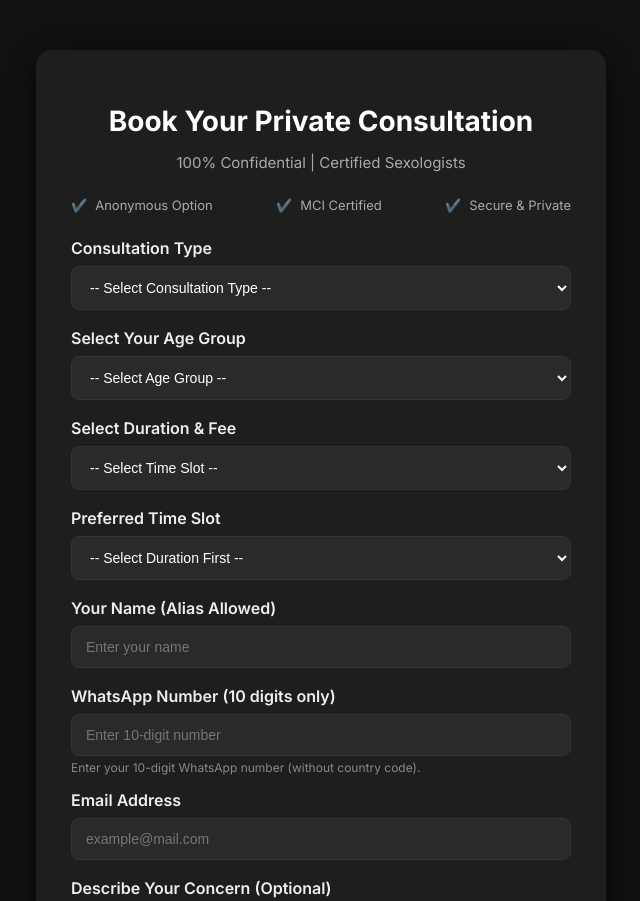
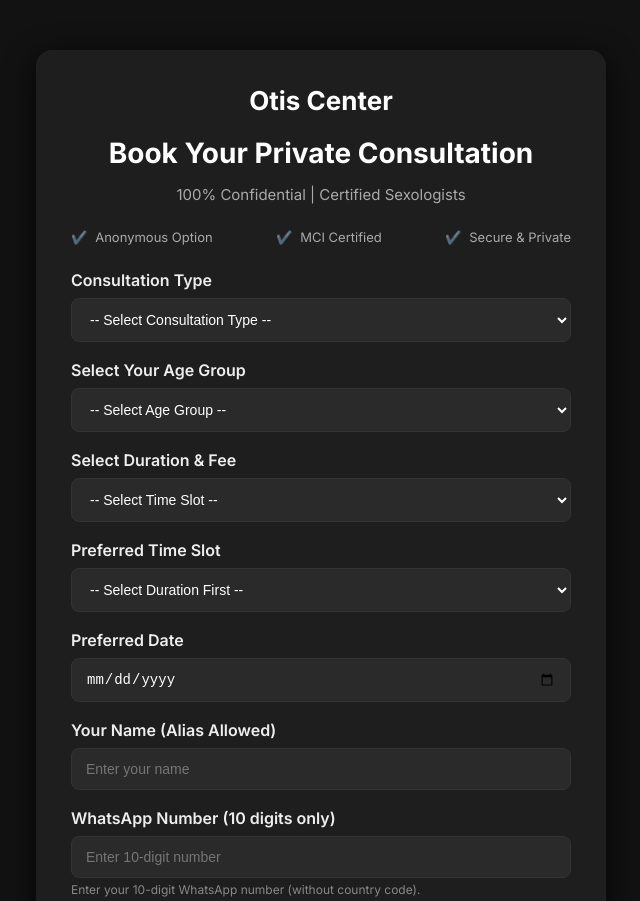
Before and after one commit to bhattsachin941712/otis-booking-page, a plain HTML site: page index.html in a window 1280 px wide. Shown: the top 901 px of the page, without its empty margins (319-959 px from the left). Drawn offline with Linux system fonts and the light colour scheme.

Commit message:
Update index.html
Added date option and brand name

```diff
--- a/index.html
+++ b/index.html
@@ -26,6 +26,17 @@
       box-shadow: 0 8px 30px rgba(0, 0, 0, 0.8);
     }
 
+    .brand-header {
+      text-align: center;
+      margin-bottom: 20px;
+    }
+
+    .brand-name {
+      font-size: 26px;
+      font-weight: 700;
+      color: #ffffff;
+    }
+
     h1 {
       text-align: center;
       color: #ffffff;
@@ -51,6 +62,7 @@
     input[type="text"],
     input[type="email"],
     input[type="tel"],
+    input[type="date"],
     textarea {
       width: 100%;
       padding: 12px 14px;
@@ -156,6 +168,11 @@
 <body>
 
   <div class="container">
+
+    <div class="brand-header">
+      <div class="brand-name">Otis Center</div>
+    </div>
+
     <h1>Book Your Private Consultation</h1>
     <p class="subtitle">100% Confidential | Certified Sexologists</p>
 
@@ -170,9 +187,8 @@
       <label for="consultation">Consultation Type</label>
       <select id="consultation" name="Consultation Type" required>
         <option value="">-- Select Consultation Type --</option>
-        <option value="Chat Consultation">Chat Consultation</option>
-        <option value="Audio Consultation">Audio Consultation</option>
-        <option value="Video Consultation">Video Consultation</option>
+        <option value="Audio Consultation">On Call Consultation</option>
+        <option value="Video Consultation">Video Call Consultation</option>
       </select>
 
       <label for="ageGroup">Select Your Age Group</label>
@@ -189,7 +205,6 @@
       <label for="duration">Select Duration & Fee</label>
       <select id="duration" name="Time Slot Duration" required onchange="updateTimeSlots()">
         <option value="">-- Select Time Slot --</option>
-        <option value="15 Minutes - ₹300">15 Minutes - ₹300</option>
         <option value="30 Minutes - ₹500">30 Minutes - ₹500</option>
         <option value="1 Hour - ₹800">1 Hour - ₹800</option>
       </select>
@@ -198,6 +213,9 @@
       <select id="timeslot" name="Preferred Time Slot" required>
         <option value="">-- Select Duration First --</option>
       </select>
+
+      <label for="date">Preferred Date</label>
+      <input type="date" id="date" name="Preferred Date" required>
 
       <label for="name">Your Name (Alias Allowed)</label>
       <input type="text" id="name" name="Name" placeholder="Enter your name" required>
@@ -239,10 +257,13 @@
     const formMessage = document.getElementById('form-message');
     const submitButton = form.querySelector('button[type="submit"]');
 
+    const dateInput = document.getElementById('date');
+    const today = new Date().toISOString().split('T')[0];
+    dateInput.setAttribute('min', today);
+
     form.addEventListener('submit', e => {
       e.preventDefault();
 
-      // Disable the submit button to prevent multiple clicks
       submitButton.disabled = true;
       submitButton.innerText = 'Submitting...';
 
@@ -263,14 +284,10 @@
             formMessage.style.color = "#4CAF50";
             formMessage.innerHTML = "✅ Your details have been submitted successfully!";
             form.reset();
-
-            // Update button to show submitted
             submitButton.innerText = 'Submitted!';
           } else {
             formMessage.style.color = "#FF5252";
             formMessage.innerHTML = "❌ Submission failed. Please try again!";
-
-            // Re-enable button on failure
             submitButton.disabled = false;
             submitButton.innerText = 'Submit & Proceed';
           }
@@ -279,8 +296,6 @@
           formMessage.style.color = "#FF5252";
           formMessage.innerHTML = "❌ There was an error! Please try again.";
           console.error('Error!', error.message);
-
-          // Re-enable button on error
           submitButton.disabled = false;
           submitButton.innerText = 'Submit & Proceed';
         });
@@ -295,9 +310,7 @@
 
       let slots = [];
 
-      if (selectedDuration.includes('15 Minutes')) {
-        slots = generateTimeSlots(15);
-      } else if (selectedDuration.includes('30 Minutes')) {
+      if (selectedDuration.includes('30 Minutes')) {
         slots = generateTimeSlots(30);
       } else if (selectedDuration.includes('1 Hour')) {
         slots = generateTimeSlots(60);
```
